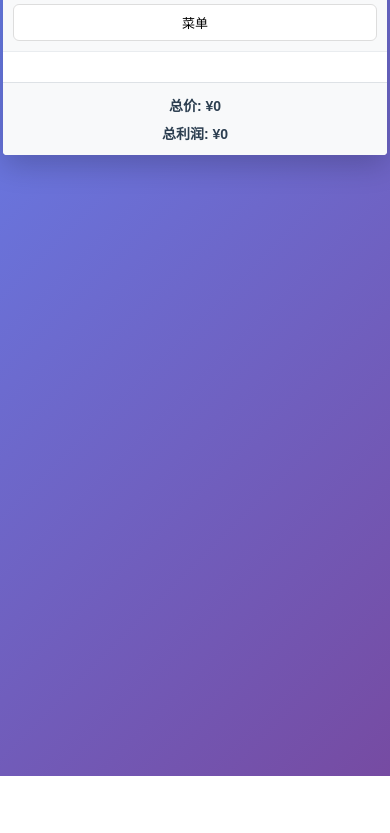
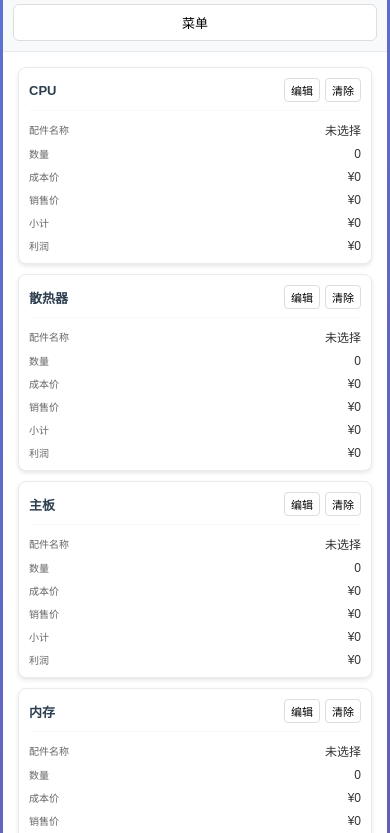
Before and after one commit to yoky1628/pc-config-site, a plain HTML site: page index.html in a window 390 px wide. Shown: the part 68-901 px from the top of the page. Before the commit the page ends 844 px from the top, so only its background shows below. Drawn offline with Linux system fonts and the light colour scheme.

Commit message:
Update index.html

```diff
--- a/index.html
+++ b/index.html
@@ -83,6 +83,16 @@
         </div>
     </div>
 
-    <script src="ui.js"></script>
+    <!-- 在原有 script 标签前添加 -->
+<script src="mobile-ui.js"></script>
+<script src="ui.js"></script>
+
+<script>
+// 初始化
+document.addEventListener('DOMContentLoaded', () => {
+    const configGenerator = new ConfigGenerator();
+    mobileUI = new MobileUI(configGenerator);
+});
+</script>
 </body>
 </html>
```
